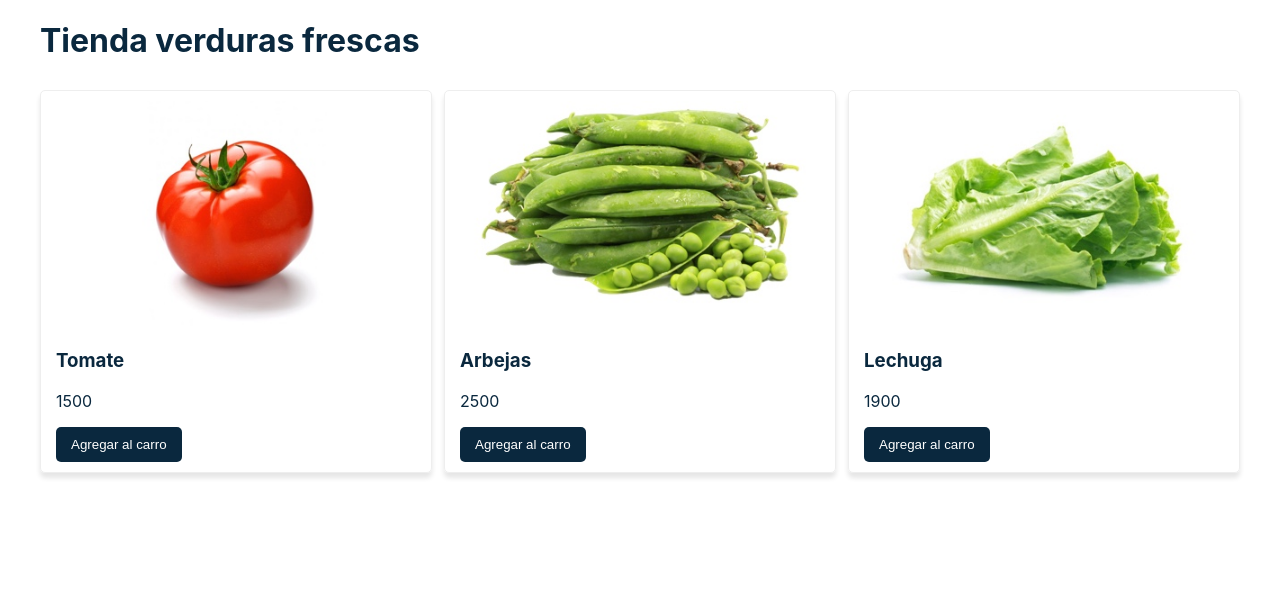
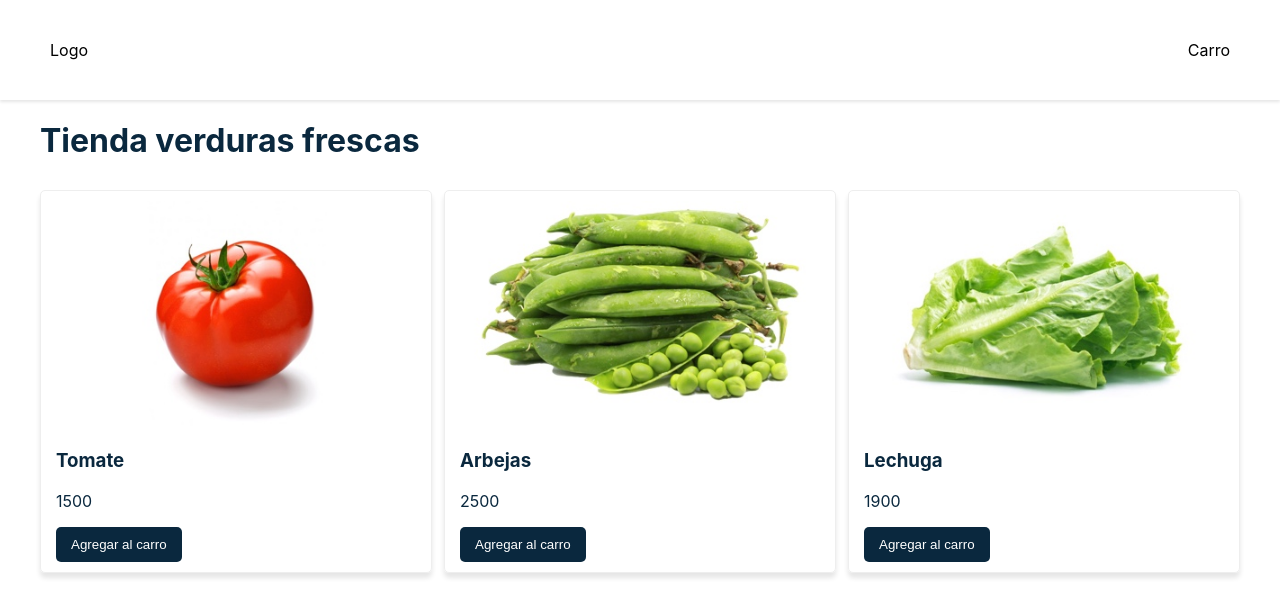
Before and after one commit to adrian1426/ReactJS_Carrito-Compra-Verdura, a React (Create React App) app: page / in a window 1280 px wide. Shown: the top 616 px of the page. Built offline with nearby package versions, Linux system fonts and the light colour scheme.

Commit message:
componente navegación

```diff
--- a/src/App.js
+++ b/src/App.js
@@ -2,6 +2,7 @@
 import Productos from './components/Productos';
 import Layout from './components/Layout';
 import Titulo from './components/Titulo';
+import NavBar from './components/NavBar';
 
 class App extends Component {
   state = {
@@ -15,6 +16,7 @@
   render() {
     return (
       <div>
+        <NavBar />
         <Layout>
           <Titulo />
           <Productos
--- /dev/null
+++ b/src/components/NavBar.js
@@ -0,0 +1,27 @@
+import { Component } from 'react';
+
+const styles = {
+  navbar: {
+    display: 'flex',
+    flexDirection: 'row',
+    alignItems: 'center',
+    height: '100px',
+    justifyContent: 'space-between',
+    position: 'relative',
+    padding: '0 50px',
+    boxShadow: '0 2px 3px rgba(0,0,0,0.1)'
+  }
+};
+
+class NavBar extends Component {
+  render() {
+    return (
+      <nav style={styles.navbar}>
+        <p>Logo</p>
+        <p>Carro</p>
+      </nav>
+    );
+  }
+};
+
+export default NavBar;
```
